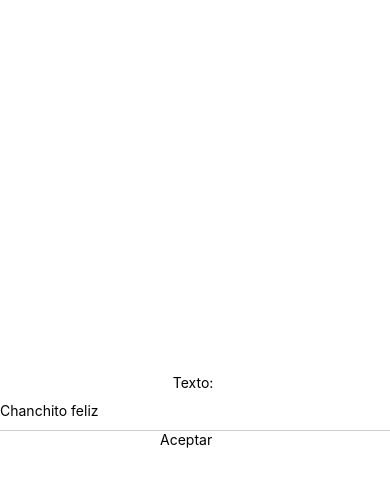
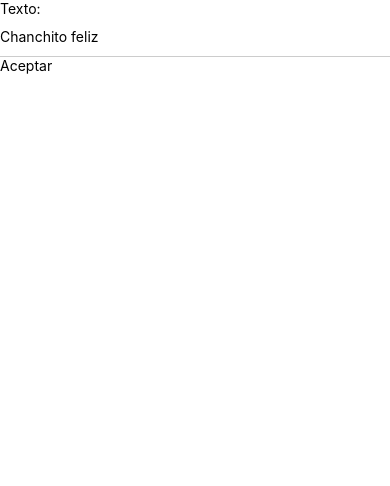
Before and after one commit to eraldovicente/Curso_React_Native_Sin_Frontera, a React Native app in the folder holamundo/: screen / in a window 390 px wide. Shown: the top 486 px of the page. Built offline with nearby package versions, Linux system fonts and the light colour scheme.

Commit message:
Componente ScrollView

```diff
--- a/holamundo/App.js
+++ b/holamundo/App.js
@@ -6,7 +6,8 @@ import {
   TextInput,
   Dimensions,
   Button,
-  TouchableWithoutFeedback
+  TouchableWithoutFeedback,
+  ScrollView
 } from 'react-native';
 
 const width = Dimensions.get('window').width
@@ -17,8 +18,8 @@ const App = () => {
   const [submit, setSubmit] = useState('');
 
   return (
-    <>
       <View style={styles.container}>
+        <ScrollView>
           <Text>Texto: {submit}</Text>
           <TextInput
             style={styles.input}
@@ -35,9 +36,8 @@ const App = () => {
           >
             <View style={styles.view}><Text>Aceptar</Text></View>
           </TouchableWithoutFeedback>
+        </ScrollView>
       </View>
-
-    </>
   );
 };
 
@@ -60,6 +60,9 @@ const styles = StyleSheet.create({
     backgroundColor: '#FFF',
     alignItems: 'center',
     justifyContent: 'center'
+  },
+  scrollView: {
+    width: Dimensions.get('window').width
   }
 });
 
```
Lines whose indentation alone changed are shown as unchanged.
